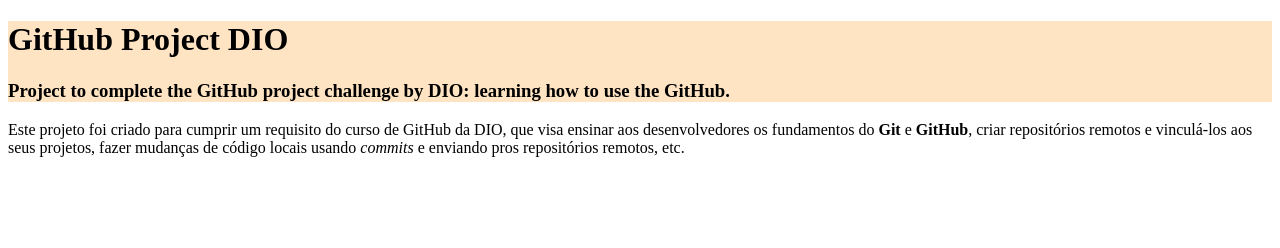
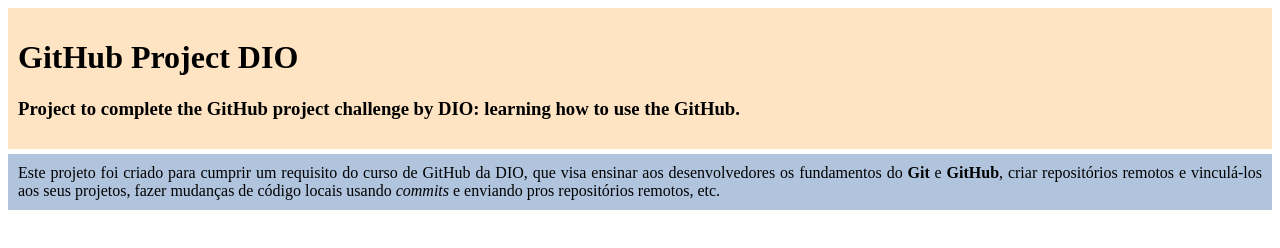
Before and after one commit to GSVasconcelos/github-project, a plain HTML site: page index.html in a window 1280 px wide. Drawn offline with Linux system fonts and the light colour scheme.

Commit message:
Deixando a página mais bonita

```diff
--- a/index.html
+++ b/index.html
@@ -8,18 +8,35 @@
 
         .div-title {
             background-color: bisque;
+            padding: 10px;
         }
 
-    </style>
+        .div-title p {
+            margin: 0px;
+        }
+
+        .div-text {
+            background-color: lightsteelblue;
+            margin-top: 5px;
+            padding: 10px;
+        }
+
+        .div-text p {
+            margin: 0px;
+            text-align: justify;
+        }
+</style>
 </head>
     <body>
 
         <div class="div-title">
-            <h1>GitHub Project DIO</h1>
-            <h3>Project to complete the GitHub project challenge by DIO: learning how to use the GitHub.</h3>
+            <p>
+                <h1>GitHub Project DIO</h1>
+                <h3>Project to complete the GitHub project challenge by DIO: learning how to use the GitHub.</h3>
+            </p>
         </div>
 
-        <div>
+        <div class="div-text">
             <p>
                 Este projeto foi criado para cumprir um requisito do curso de GitHub da DIO, que visa ensinar aos desenvolvedores os fundamentos
                 do <b>Git</b> e <b>GitHub</b>, criar repositórios remotos e vinculá-los aos seus projetos, fazer mudanças de código locais usando <i>commits</i> e
```
Also changed, not shown: 1 other file.
